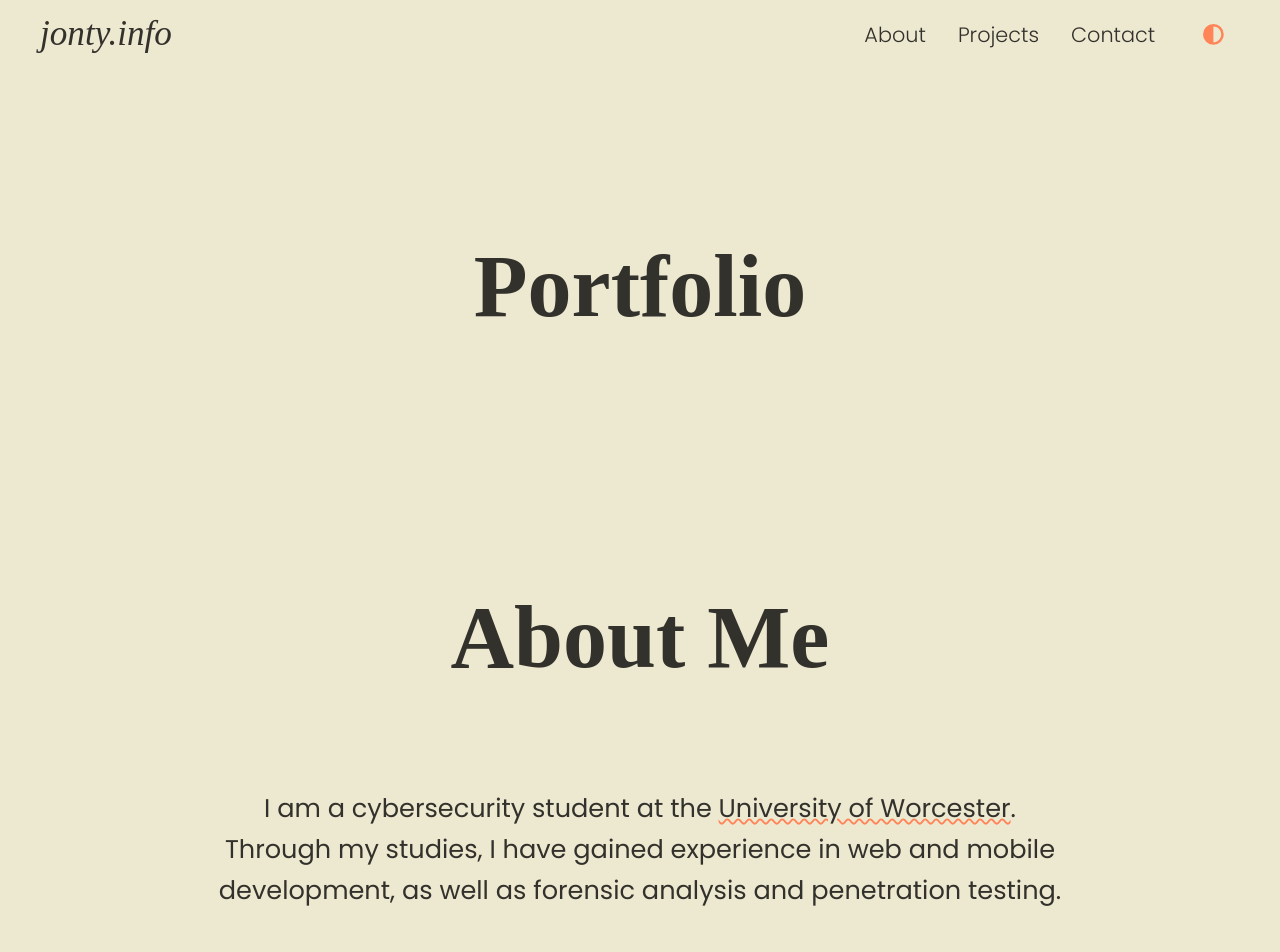
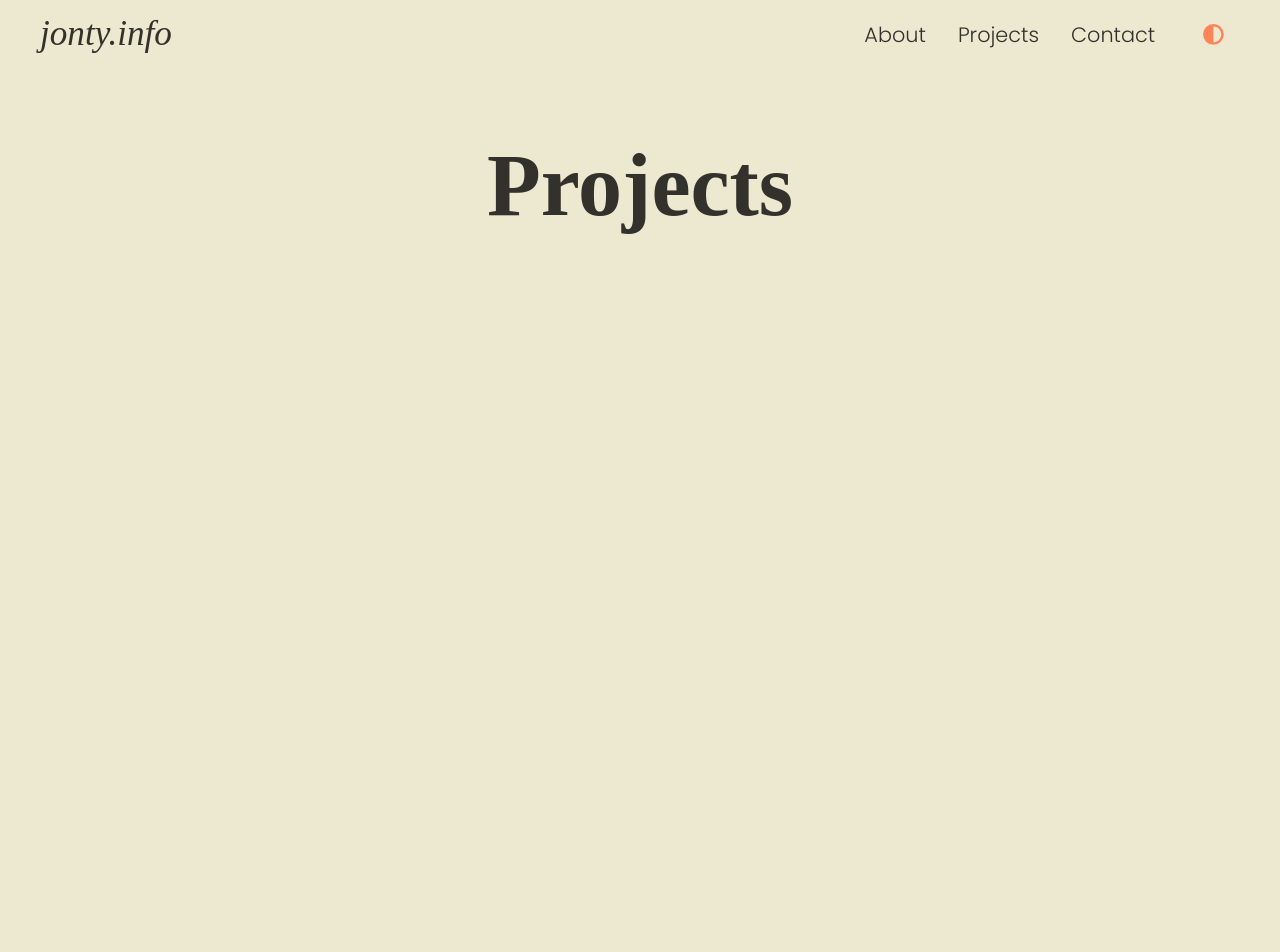
Before and after one commit to spraws/portfolioV2, a React (Vite) app in the folder PortfolioV2/: page /projects in a window 1280 px wide. Shown: the top 952 px of the page. After the commit the page ends 800 px from the top, so only its background shows below. Built offline with nearby package versions, Linux system fonts and the light colour scheme; a web font is replaced by a local one.

Commit message:
made aboutContnet more reusable, implemented routing

```diff
--- a/PortfolioV2/src/App.jsx
+++ b/PortfolioV2/src/App.jsx
@@ -1,17 +1,18 @@
 import './App.css'
-import AboutContent from './assets/about/AboutContent';
-import Nav from './assets/nav/nav';
-import Header from './assets/header/Header'
-import Footer from './assets/footer/footer'
+import { BrowserRouter as Router, Routes, Route } from "react-router-dom";
+import Home from './pages/Home/Home';
+import Projects from './pages/projects/Projects';
 
 function App() {
 
   return(
     <div className="App">
-      <Nav />
-      <Header />
-      <AboutContent />
-      <Footer />
+      <Router>
+        <Routes>
+          <Route path="/" element={<Home />} />
+          <Route path="/projects" element={<Projects />} />
+        </Routes>
+      </Router>
     </div>
   );
 }
--- a/PortfolioV2/src/assets/about/AboutContent.jsx
+++ b/PortfolioV2/src/assets/about/AboutContent.jsx
@@ -1,31 +1,21 @@
 import "./about.css";
-import {FontAwesomeIcon} from "@fortawesome/react-fontawesome";
-import {faGolang} from "@fortawesome/free-brands-svg-icons";
-import {faPython} from "@fortawesome/free-brands-svg-icons";
+
+import PropTypes from 'prop-types';
 
 
-function AboutContent() {
+function AboutContent({title, children}) {
     return (
         <div className="about-content">
             <div className="about-content-text">
-                <h1>About Me</h1>
-                <p>
-                    I am a cybersecurity student at the <a href="https://www.worcester.ac.uk/">University of Worcester</a>. Through my studies, I have gained experience in web and mobile development, as well as forensic analysis and penetration testing.
-                </p>
-                <p className="sect-2">
-                    Forensics is my main field of interest, but I am also interested in neural networks, machine learning and offensive security.
-                </p>
-                <p className="sect-3">
-                    Currently I am learning <a href="https://go.dev/"><FontAwesomeIcon icon={faGolang} className="goLang" /></a>  and Python <a href="https://www.python.org/"><FontAwesomeIcon icon={faPython} className="python" /></a>
-                    <br />
-
-                    On the project page, you can find some of the projects I have worked on.
-
-                </p>
-
+                <h1>{title}</h1>
+                {children}
             </div>
         </div>
     )
 }
+AboutContent.propTypes = {
+    title: PropTypes.string.isRequired,
+    children: PropTypes.node.isRequired
+};
 
 export default AboutContent;
--- a/PortfolioV2/src/assets/about/about.css
+++ b/PortfolioV2/src/assets/about/about.css
@@ -6,6 +6,8 @@
   flex-direction: column;
 
 }
+
+
 
 .about-content-text p {
     width: 70%;
--- a/PortfolioV2/src/assets/nav/nav.jsx
+++ b/PortfolioV2/src/assets/nav/nav.jsx
@@ -1,12 +1,11 @@
 import './nav.css';
-import { BrowserRouter as Router, Link, Routes, Route } from "react-router-dom";
 import ThemeButton from '../theme-btn/ThemeButton';
 import DropDown from '../DropDown/DropDown';
-import Projects from '../../pages/projects/projects.jsx';
+import { Link } from 'react-router-dom';
 
 function Nav() {
   return (
-    <Router>
+    // <Router>
       <nav className="nav">
         <ul>
           <li className="logo">
@@ -29,12 +28,13 @@ function Nav() {
           </div>
         </ul>
       </nav>
-      <Routes>
-        {/* <Route path="/" element={<Home />} /> */}
-        <Route path="/projects" element={<Projects />} />
-        {/* <Route path="/contact" element={<Contact />} /> */}
-      </Routes>
-    </Router>
+    //   <Routes>
+    //     {/* <Route path="/" element={<Home />} /> */}
+    //     <Route path="/projects" element={<Projects />} />
+    //     {/* <Route path="/contact" element={<Contact />} /> */}
+    //   </Routes>
+    // </Router>
+
   );
 }
 
--- a/PortfolioV2/src/pages/Home/Home.jsx
+++ b/PortfolioV2/src/pages/Home/Home.jsx
@@ -0,0 +1,35 @@
+import './home.css'
+import AboutContent from '../../assets/about/AboutContent';
+import Nav from '../../assets/nav/nav';
+import Header from '../../assets/header/Header'
+import Footer from '../../assets/footer/footer'
+import { FontAwesomeIcon } from "@fortawesome/react-fontawesome";
+import { faGolang } from "@fortawesome/free-brands-svg-icons";
+import { faPython } from "@fortawesome/free-brands-svg-icons";
+
+function Home() {
+    return (
+        <div className="App">
+            <Nav />
+            <Header />
+            <AboutContent title="About Me">
+                <p>
+                    I am a cybersecurity student at the <a href="https://www.worcester.ac.uk/">University of Worcester</a>. Through my studies, I have gained experience in web and mobile development, as well as forensic analysis and penetration testing.
+                </p>
+                <p className="sect-2">
+                    Forensics is my main field of interest, but I am also interested in neural networks, machine learning and offensive security.
+                </p>
+                <p className="sect-3">
+                    Currently I am learning <a href="https://go.dev/"><FontAwesomeIcon icon={faGolang} className="goLang" /></a>  and Python <a href="https://www.python.org/"><FontAwesomeIcon icon={faPython} className="python" /></a>
+                    <br />
+
+                    On the project page, you can find some of the projects I have worked on.
+
+                </p>
+            </AboutContent>
+            <Footer />
+        </div>
+    );
+}
+
+export default Home
--- a/PortfolioV2/src/pages/projects/Projects.jsx
+++ b/PortfolioV2/src/pages/projects/Projects.jsx
@@ -1,5 +1,13 @@
+import AboutContent from "../../assets/about/AboutContent";
+import Nav from "../../assets/nav/nav";
 function Projects(){
-    <p>wassup</p>
+  return(
+    <div>
+      <Nav />
+      <AboutContent title="Projects"></AboutContent>
+
+    </div>
+  );
 }
 
 export default Projects;
--- a/PortfolioV2/src/pages/projects/projects.css
+++ b/PortfolioV2/src/pages/projects/projects.css
@@ -0,0 +1,6 @@
+.header{
+    display:flex;
+    justify-content:space-between;
+    align-items:center;
+
+}
```
Also changed, not shown: 1 other file (tests, documents, lock files or other folders).
